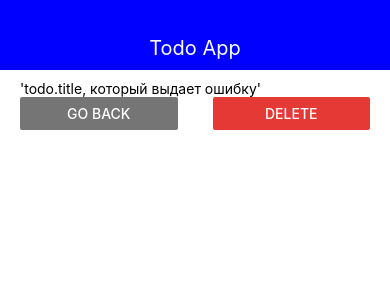
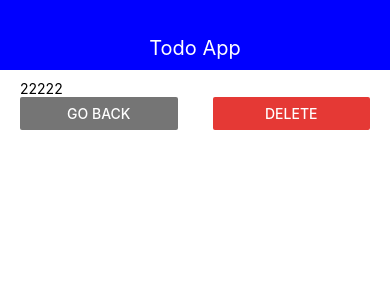
Before and after one commit to ilonAleks/ilonAleks-DEMO, a React Native app: screen / in a window 390 px wide. Shown: the top 300 px of the page. Built offline with nearby package versions, Linux system fonts and the light colour scheme.

Commit message:
26 урок

```diff
--- a/App.js
+++ b/App.js
@@ -19,7 +19,7 @@ export default function App() {
   }
   const removeTodo = id => {
     setTodos(prev => prev.filter(todo => todo.id !== id))
-  }   // ! не понятна логика. Спросить у Наташи
+  }
 
   let content = (
     <MainScreen
@@ -52,35 +52,3 @@ const styles = StyleSheet.create({
     paddingVertical: 10,
   },
 });
-
-
-// !MAP GOOGLE
-
-// import * as React from 'react';
-// import MapView from 'react-native-maps';
-// import { StyleSheet, Text, View, Dimensions } from 'react-native';
-// import { Alert } from 'react-native';
-// import * as Location from 'expo-Location'
-
-// const API_KEY_MAP = 'AIzaSyCM8kWup8DQtvJltXhAi9wGXlddT-5Y18w'
-
-// export default function App() {
-//   return (
-//     <View style={styles.container}>
-//       <MapView style={styles.map} />
-//     </View>
-//   );
-// }
-
-// const styles = StyleSheet.create({
-//   container: {
-//     flex: 1,
-//     backgroundColor: '#fff',
-//     alignItems: 'center',
-//     justifyContent: 'center',
-//   },
-//   map: {
-//     width: Dimensions.get('window').width,
-//     height: Dimensions.get('window').height,
-//   },
-// });
--- a/package.json
+++ b/package.json
@@ -10,13 +10,14 @@
     "eject": "expo eject"
   },
   "dependencies": {
+    "@expo/vector-icons": "^13.0.0",
     "expo": "~45.0.0",
     "expo-status-bar": "~1.3.0",
     "react": "17.0.2",
     "react-dom": "17.0.2",
     "react-native": "0.68.2",
-    "react-native-web": "0.17.7",
-    "react-native-maps": "0.30.2"
+    "react-native-maps": "0.30.2",
+    "react-native-web": "0.17.7"
   },
   "devDependencies": {
     "@babel/core": "^7.12.9"
--- a/src/screens/TodoScreen.js
+++ b/src/screens/TodoScreen.js
@@ -4,8 +4,8 @@ import { StyleSheet, Text, View, FlatList, Button } from 'react-native'
 export const TodoScreen = ({ goBack, todo }) => {
 	return (
 		<View>
-			{/* <Text>{todo.title}</Text> */}
-			<Text>'todo.title, который выдает ошибку'</Text>
+			<Text>{todo.title}</Text>
+			{/* <Text>'todo.title, который выдает ошибку'</Text> */}
 			<View style={styles.buttons}>
 				<View style={styles.button}>
 					<Button title='Go back' color='#757575' onPress={goBack} />
```
Also changed, not shown: 1 other file (tests, documents, lock files or other folders).
